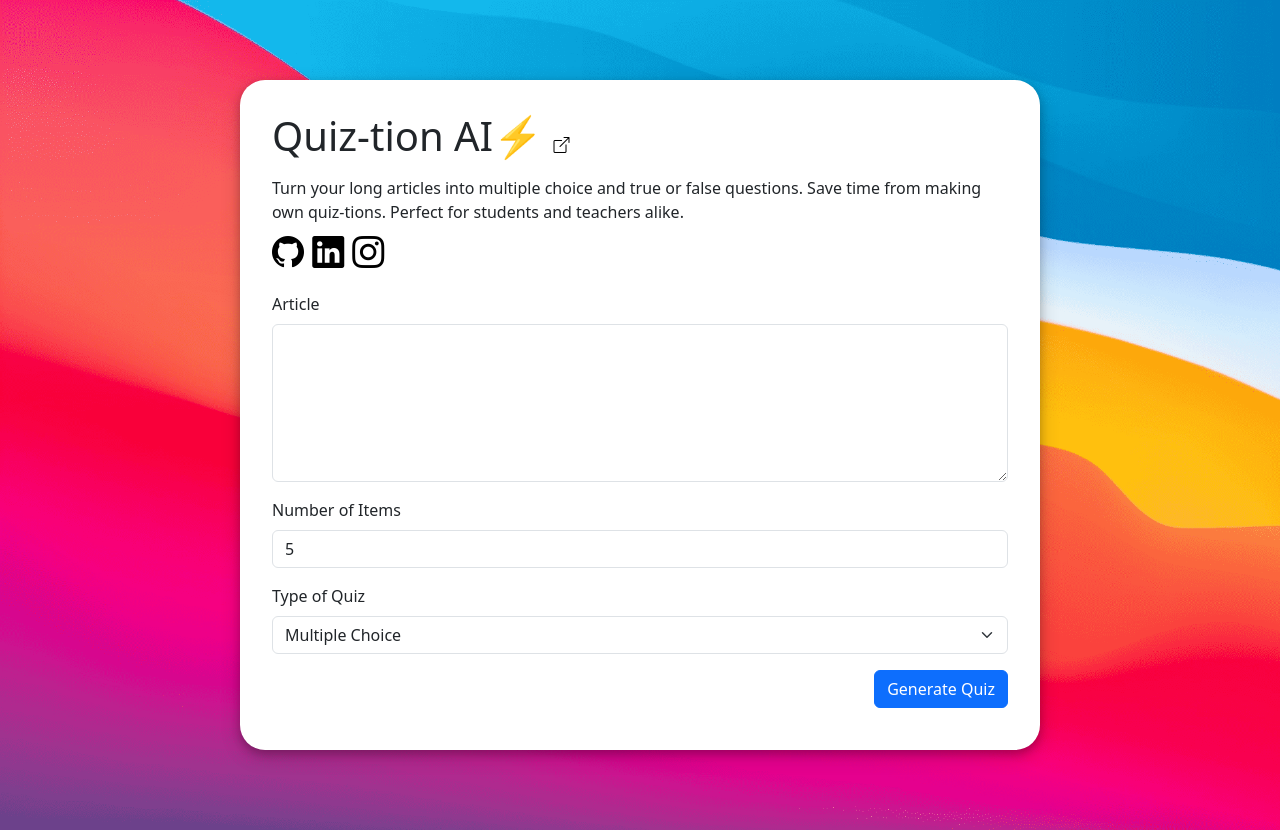
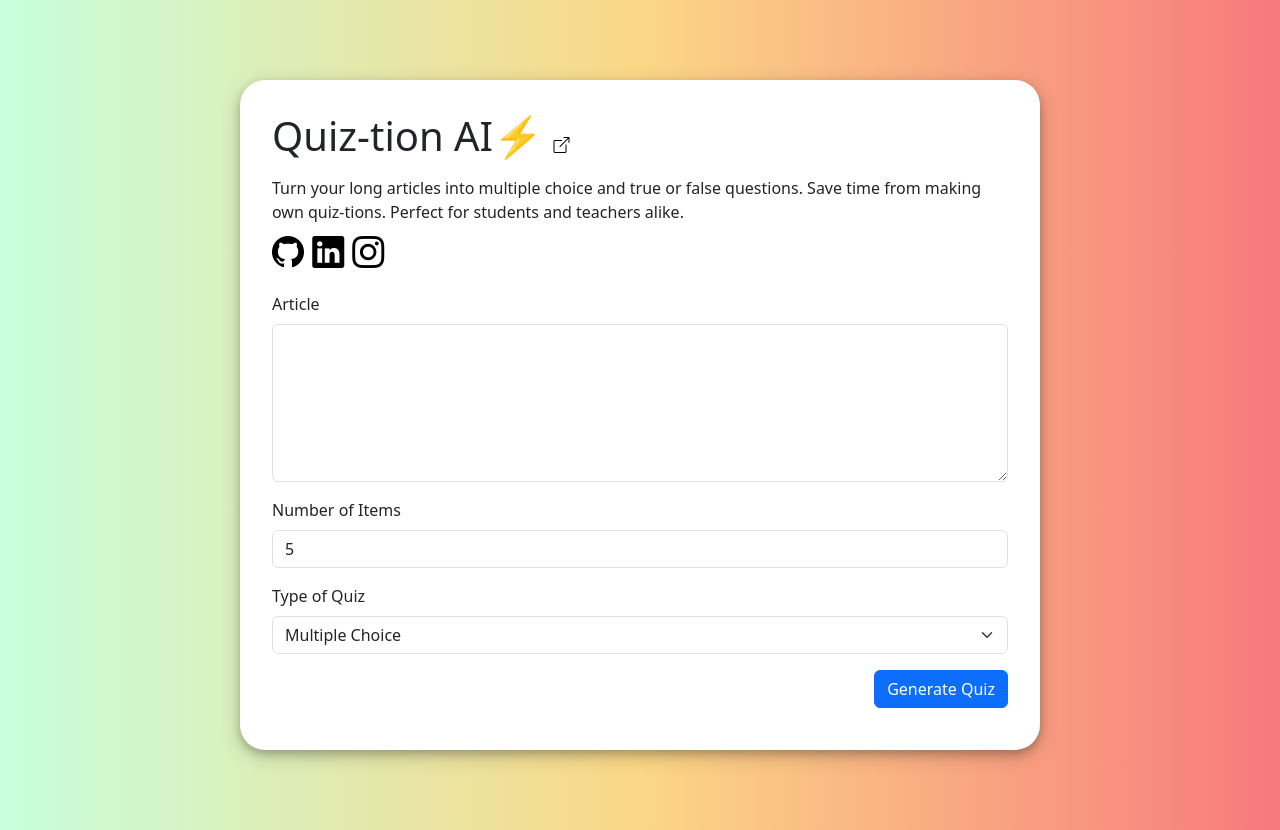
Before and after one commit to ivanovich18/Quiz-tion-AI, a Flask app: page / in a window 1280 px wide. Run offline with Flask 2, Linux system fonts and the light colour scheme; some libraries are stand-ins or nearby versions.

Commit message:
Changed the bg image from img to linear gradient for fast load

```diff
--- a/static/styles.css
+++ b/static/styles.css
@@ -3,7 +3,8 @@
 }
 
 body {
-    background-image: url(img/optimized.jpg);
+    /* background-image: url(img/optimized.jpg); */
+    background-image: linear-gradient(to right, #c6ffdd, #fbd786, #f7797d);
     background-repeat: no-repeat;
     background-size: cover;
 }
```
